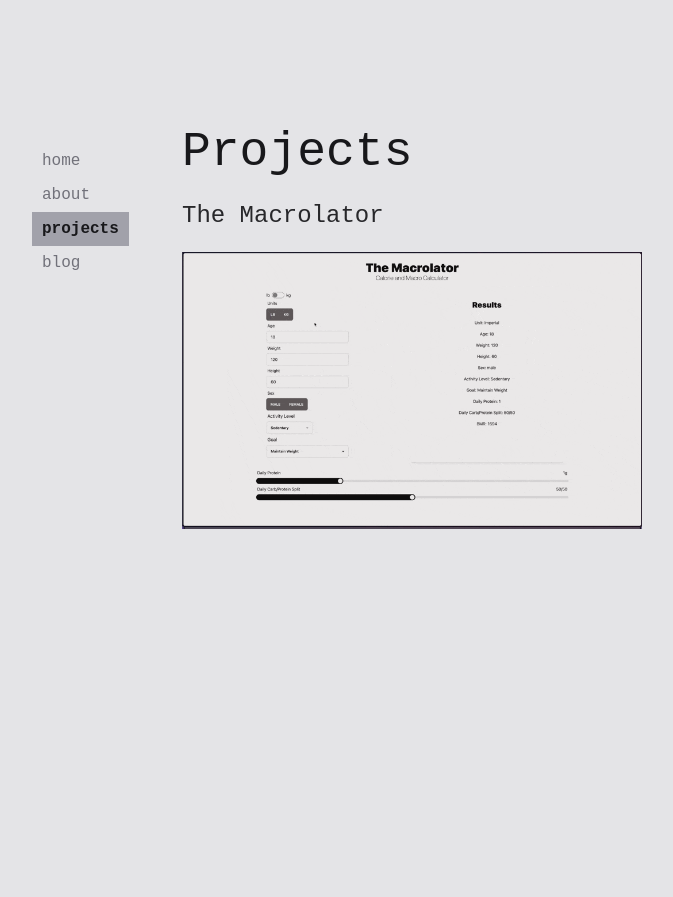
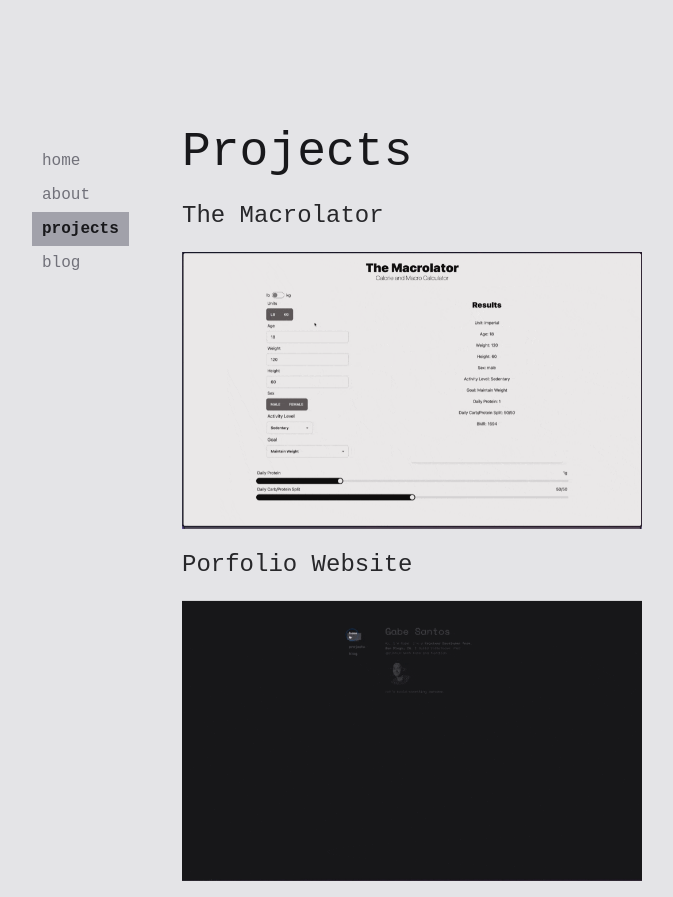
Before and after one commit to gabe-santos/gabe-santos-portfolio, a Next.js app: page /projects in a window 1280 px wide. Shown: the whole page, without its empty margins (288-961 px from the left). Before the commit the page ends 800 px from the top, so only its background shows below. Built offline with nearby package versions, Linux system fonts and the light colour scheme; a web font is replaced by a local one.

Commit message:
adds portfolio into list of projects

```diff
--- a/app/error.tsx
+++ b/app/error.tsx
@@ -16,7 +16,7 @@ export default function Error({
 
 	return (
 		<div>
-			<p>Oh no, something went wrong... maybe refresh?</p>
+			<p>Well this is embarassing... maybe refresh?</p>
 		</div>
 	);
 }
--- a/app/projects/page.tsx
+++ b/app/projects/page.tsx
@@ -3,28 +3,47 @@
 import Image from 'next/image';
 import Link from 'next/link';
 import Page from '../../components/Page';
+import macrolatorGif from '../../public/macrolator.gif';
+import portfolioGif from '../../public/porfolio.gif';
 
-const ProjectsPage = () => {
+const Project = ({ link, name, gifPath }) => {
 	return (
-		<Page title='Projects'>
+		<>
 			<h2 className='text-2xl font-mono text-zinc-800 dark:text-zinc-300 my-5'>
-				The Macrolator
+				{name}
 			</h2>
 			<div className='relative group'>
 				<Link
 					className='absolute inset-0 bg-zinc-900 opacity-0 group-hover:opacity-70 transition flex justify-center items-center'
-					href='https://github.com/gabe-santos/calorie-macro-calc'>
+					href={link}>
 					<span className='text-white text-lg'>Github</span>
 				</Link>
 				<Image
 					alt='macrolator gif'
 					className=''
-					src={require('../../public/macrolator.gif')}
+					src={gifPath}
 					height={100}
 					width={800}
 					priority
 				/>
 			</div>
+		</>
+	);
+};
+
+const ProjectsPage = () => {
+	return (
+		<Page title='Projects'>
+			<Project
+				link='https://github.com/gabe-santos/calorie-macro-calc'
+				name='The Macrolator'
+				gifPath={macrolatorGif}
+			/>
+			<Project
+				link='https://github.com/gabe-santos/gabe-santos-portfolio'
+				name='Porfolio Website'
+				gifPath={portfolioGif}
+			/>
 		</Page>
 	);
 };
```
Also changed, not shown: public/porfolio.gif (added), 1 other file (tests, documents, lock files or other folders).
